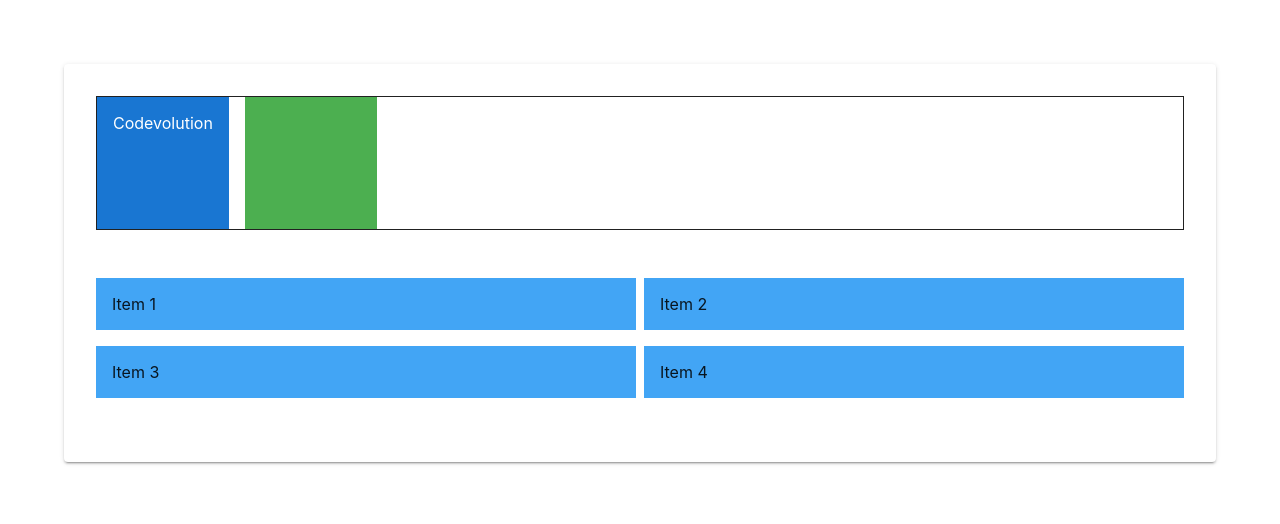
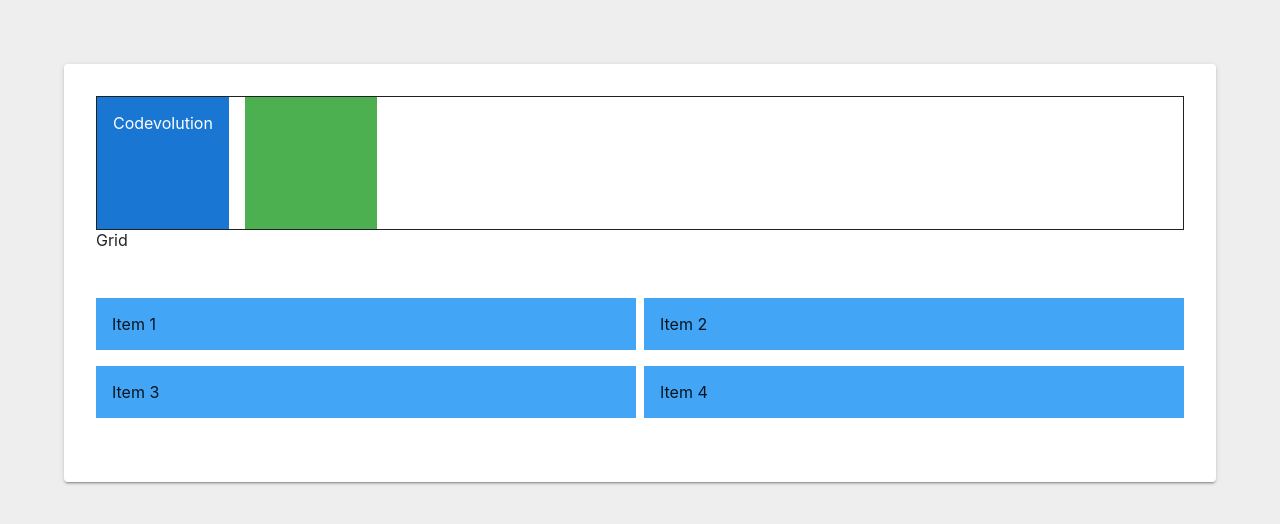
Before and after one commit to AnjoC07/React-Material-UI-Demo, a React (Create React App) app: page / in a window 1280 px wide. Shown: the top 524 px of the page. Built offline with nearby package versions, Linux system fonts and the light colour scheme.

Commit message:
MUI Layout - Box, Stack, Grid and Paper Components

```diff
--- a/src/App.css
+++ b/src/App.css
@@ -1,3 +1,7 @@
+body {
+  background-color: #eeeeee;
+}
+
 .App {
   /* text-align: center; */
   padding: 4rem;
--- a/src/components/MuiLayout.tsx
+++ b/src/components/MuiLayout.tsx
@@ -2,10 +2,20 @@ import { Box, Stack, Grid, Paper } from "@mui/material";
 
 // Box components in MUI used as replacement in Div
 // Box accepts layout component prompt such as span
+
 export const MuiLayout = () => {
   return (
+    // Paper - Establishing Visual hierarchy - ex: signup button, card component
     <Paper sx={{ padding: "32px" }} elevation={2}>
+      {/* 2. Stack  component for one dimensional Layout */}
+      {/* <Stack
+        sx={{ border: "1px solid" }}
+        direction="row"
+        spacing={2}
+        divider={<Divider orientation="vertical" flexItem/>}
+      > */}
       <Stack border="1px solid" spacing={2} direction="row">
+        {/* 1. Box */}
         <Box
           component="span"
           sx={{
@@ -30,7 +40,11 @@ export const MuiLayout = () => {
           p={2}
         ></Box>
       </Stack>
+      {/* 3. Grid Component */}
+      Grid
+      {/* Grid Container for Parent */}
       <Grid rowSpacing={2} columnSpacing={1} container my={4}>
+        {/* Grid Container for Children */}
         <Grid item xs={6}>
           <Box p={2} bgcolor="primary.light">
             Item 1
```
